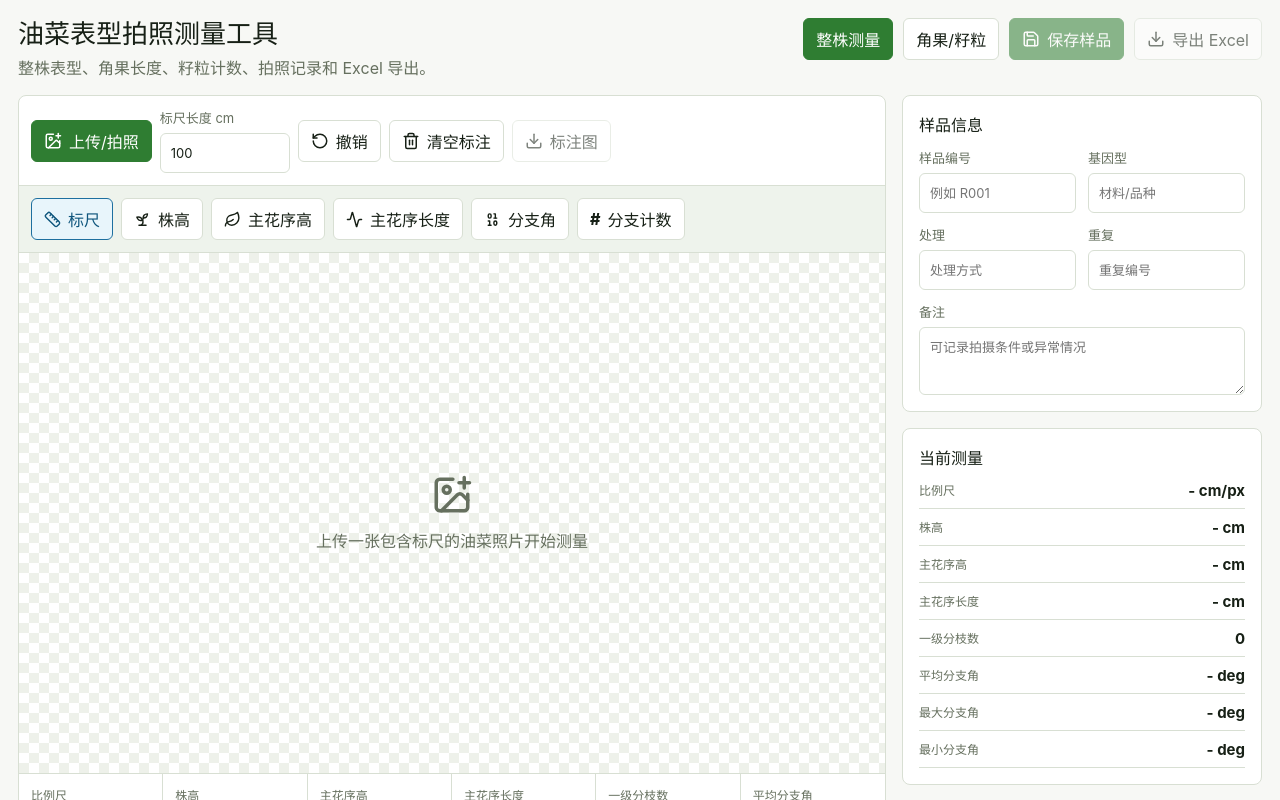
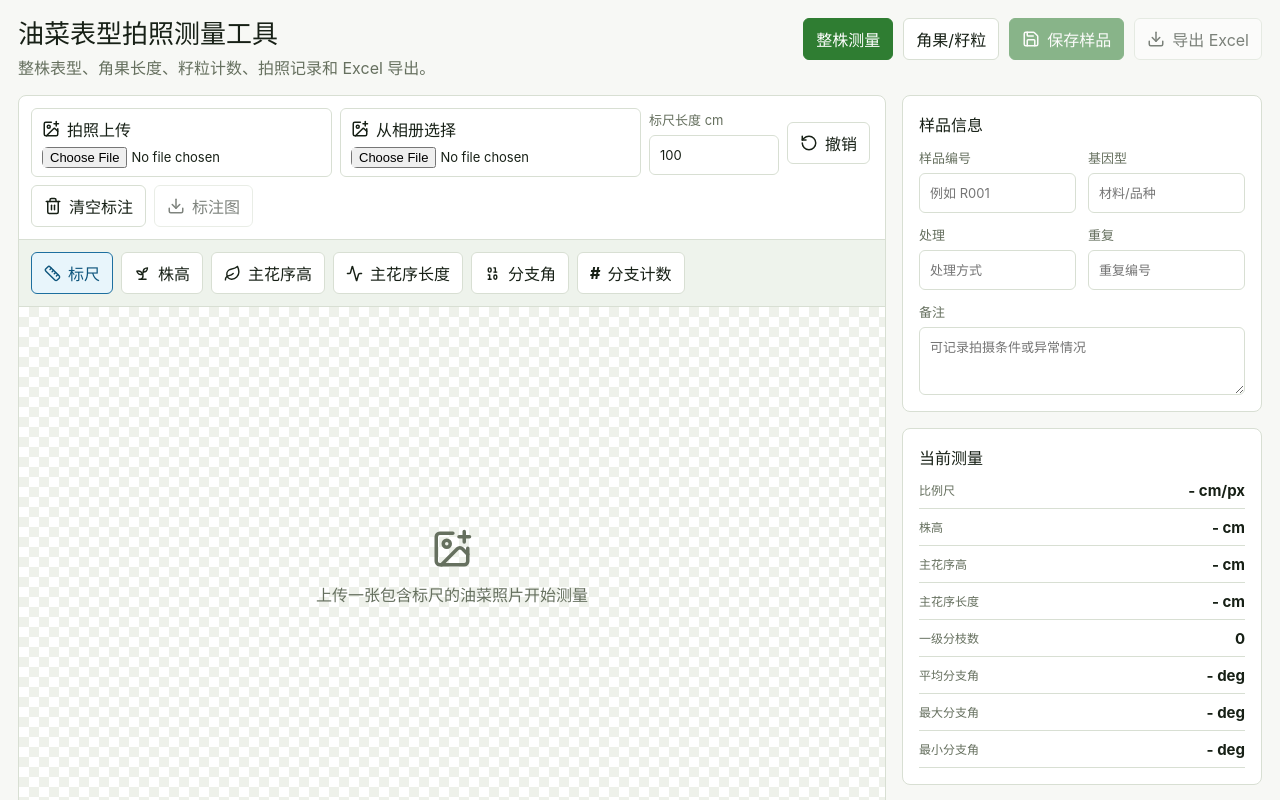
Before and after one commit to Sirius0509/rapeseed-pheno-tool, a Vue app: page / in a window 1280 px wide. Shown: the top 800 px of the page. Built offline with nearby package versions, Linux system fonts and the light colour scheme.

Commit message:
Use native photo file inputs

```diff
--- a/public/sw.js
+++ b/public/sw.js
@@ -1,4 +1,4 @@
-const CACHE_NAME = 'rapeseed-pheno-tool-v4'
+const CACHE_NAME = 'rapeseed-pheno-tool-v5'
 const BASE_URL = new URL('./', self.registration.scope)
 const APP_SHELL = [BASE_URL.href, new URL('manifest.webmanifest', BASE_URL).href, new URL('favicon.svg', BASE_URL).href]
 
--- a/src/components/ImageMeasure.vue
+++ b/src/components/ImageMeasure.vue
@@ -16,7 +16,6 @@ import { angleFromThreePoints, distance, round, verticalDistance } from '../util
 const emit = defineEmits(['metrics-change'])
 
 const canvas = ref(null)
-const fileInput = ref(null)
 const image = ref(null)
 const imageName = ref('')
 const mode = ref('scale')
@@ -60,10 +59,6 @@ watch(metrics, (value) => emit('metrics-change', value), { immediate: true })
 function cmValue(pixels) {
   if (!state.cmPerPixel || !pixels) return ''
   return round(pixels * state.cmPerPixel)
-}
-
-function chooseFile() {
-  fileInput.value?.click()
 }
 
 function loadFile(event) {
@@ -263,11 +258,14 @@ window.addEventListener('resize', () => {
 <template>
   <section class="measure-shell">
     <div class="toolbar">
-      <button class="primary" type="button" @click="chooseFile">
-        <ImagePlus :size="18" />
-        上传/拍照
-      </button>
-      <input ref="fileInput" class="hidden-input" type="file" accept="image/*" capture="environment" @change="loadFile" />
+      <label class="native-file">
+        <span><ImagePlus :size="18" /> 拍照上传</span>
+        <input type="file" accept="image/*" capture="environment" @change="loadFile" />
+      </label>
+      <label class="native-file">
+        <span><ImagePlus :size="18" /> 从相册选择</span>
+        <input type="file" accept="image/*" @change="loadFile" />
+      </label>
       <label class="scale-field">
         标尺长度 cm
         <input v-model.number="scaleLength" type="number" min="1" />
--- a/src/components/SiliqueMeasure.vue
+++ b/src/components/SiliqueMeasure.vue
@@ -19,7 +19,6 @@ import { exportSiliqueRecords } from '../utils/exportExcel'
 import { loadSiliqueRecords, saveSiliqueRecords } from '../utils/storage'
 
 const canvas = ref(null)
-const fileInput = ref(null)
 const video = ref(null)
 const image = ref(null)
 const imageName = ref('')
@@ -61,10 +60,6 @@ const metrics = computed(() => {
     seedsPerCm,
   }
 })
-
-function chooseFile() {
-  fileInput.value?.click()
-}
 
 async function startCamera() {
   if (!navigator.mediaDevices?.getUserMedia) return
@@ -373,11 +368,14 @@ window.addEventListener('resize', () => {
           <Square :size="18" />
           关闭相机
         </button>
-        <button type="button" @click="chooseFile">
-          <ImagePlus :size="18" />
-          上传照片
-        </button>
-        <input ref="fileInput" class="hidden-input" type="file" accept="image/*" capture="environment" @change="loadFile" />
+        <label class="native-file">
+          <span><ImagePlus :size="18" /> 拍照上传</span>
+          <input type="file" accept="image/*" capture="environment" @change="loadFile" />
+        </label>
+        <label class="native-file">
+          <span><ImagePlus :size="18" /> 从相册选择</span>
+          <input type="file" accept="image/*" @change="loadFile" />
+        </label>
         <label class="scale-field">
           标尺长度 mm
           <input v-model.number="scaleLengthMm" type="number" min="1" />
--- a/src/style.css
+++ b/src/style.css
@@ -265,6 +265,32 @@ video {
   opacity: 0;
 }
 
+.native-file {
+  min-height: 46px;
+  border: 1px solid var(--line);
+  border-radius: 6px;
+  background: var(--surface);
+  color: var(--text);
+  display: grid;
+  gap: 6px;
+  padding: 8px 10px;
+}
+
+.native-file span {
+  display: inline-flex;
+  align-items: center;
+  gap: 7px;
+  font-weight: 700;
+}
+
+.native-file input {
+  min-height: auto;
+  border: 0;
+  padding: 0;
+  background: transparent;
+  font-size: 13px;
+}
+
 .scale-field {
   width: 130px;
 }
```
